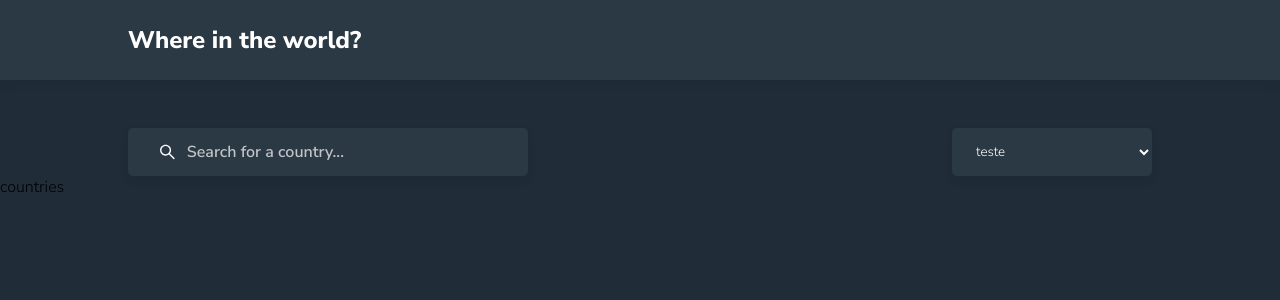
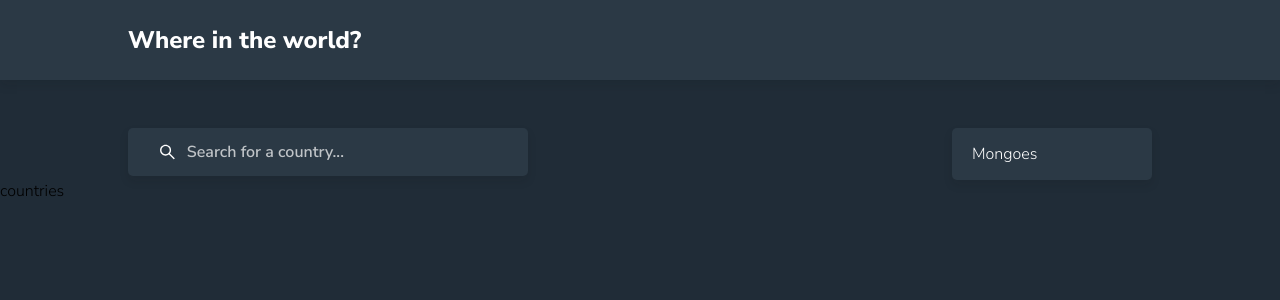
Before and after one commit to MatheusAbreuTech/Rest-Countries-Api, a React (Create React App) app: page / in a window 1280 px wide. Shown: the top 300 px of the page. Built offline with nearby package versions, Linux system fonts and the light colour scheme.

Commit message:
finalizando a estilização de filtrar por região

```diff
--- a/src/components/Filters/filters.css
+++ b/src/components/Filters/filters.css
@@ -38,16 +38,48 @@
   color: var(--dark_mode_text_light_mode_elements);
 }
 
-.filterByRegion {
+.select-box {
   width: 200px;
+}
+
+.selected {
+  width: 100%;
   background: var(--dark_mode_elements);
   color: var(--dark_mode_text_light_mode_elements);
+  font-size: 16px;
   border: none;
   border-radius: 5px;
-  padding: 10px 20px;
+  padding: 15px 20px;
+  box-shadow: 0 5px 10px rgba(17, 21, 23, 0.1);
+  cursor: pointer;
+}
+
+.items {
+  margin-top: 1rem;
+  background: var(--dark_mode_elements);
+  border-radius: 5px;
   box-shadow: 0 5px 10px rgba(17, 21, 23, 0.1);
 }
 
-.optionRegion {
-  padding: 10px 20px;
+.listItem {
+  display: flex;
+  padding: 15px 20px;
+  color: var(--dark_mode_text_light_mode_elements);
+  font-size: 16px;
+  width: 100%;
+  cursor: pointer;
 }
+
+.listItem:hover {
+  opacity: 0.5;
+  background: var(--dark_mode_background);
+}
+
+.listItem input {
+  display: none;
+}
+
+.listItem label {
+  width: 100%;
+  cursor: pointer;
+}
--- a/src/components/Filters/index.jsx
+++ b/src/components/Filters/index.jsx
@@ -1,9 +1,38 @@
-import React from "react";
+import React, { useState } from "react";
 import { AiOutlineSearch } from "react-icons/ai";
 
 import "./filters.css";
 
+const options = [
+  {
+    name: "teste1",
+    id: 1,
+  },
+  {
+    name: "teste2",
+    id: 2,
+  },
+  {
+    name: "teste3",
+    id: 3,
+  },
+];
+
 export const Filters = () => {
+  const [isOpen, setIsOpen] = useState(false);
+  const [selectedOption, setSelectedOption] = useState("");
+
+  const toggling = () => {
+    setIsOpen(!isOpen);
+  };
+
+  const onOptionClicked = (value) => {
+    const option = value.target.innerHTML;
+    setSelectedOption(option);
+    setIsOpen(false);
+    console.log(selectedOption);
+  };
+
   return (
     <div className="Container">
       <div className="filters">
@@ -16,11 +45,30 @@ export const Filters = () => {
           />
         </div>
 
-        <select className="filterByRegion">
-          <option value="" className="optionRegion">
-            teste
-          </option>
-        </select>
+        <div className="select-box">
+          <div className="selected" onClick={toggling}>
+            {selectedOption || "Mongoes"}
+          </div>
+          {isOpen && (
+            <div className="select-items-container">
+              <div className="items">
+                {options.map((option) => (
+                  <div className="listItem">
+                    <input
+                      type="radio"
+                      className="listItem"
+                      key={option.id}
+                      id={option.id}
+                    />
+                    <label htmlFor={option.id} onClick={onOptionClicked}>
+                      {option.name}
+                    </label>
+                  </div>
+                ))}
+              </div>
+            </div>
+          )}
+        </div>
       </div>
     </div>
   );
```
